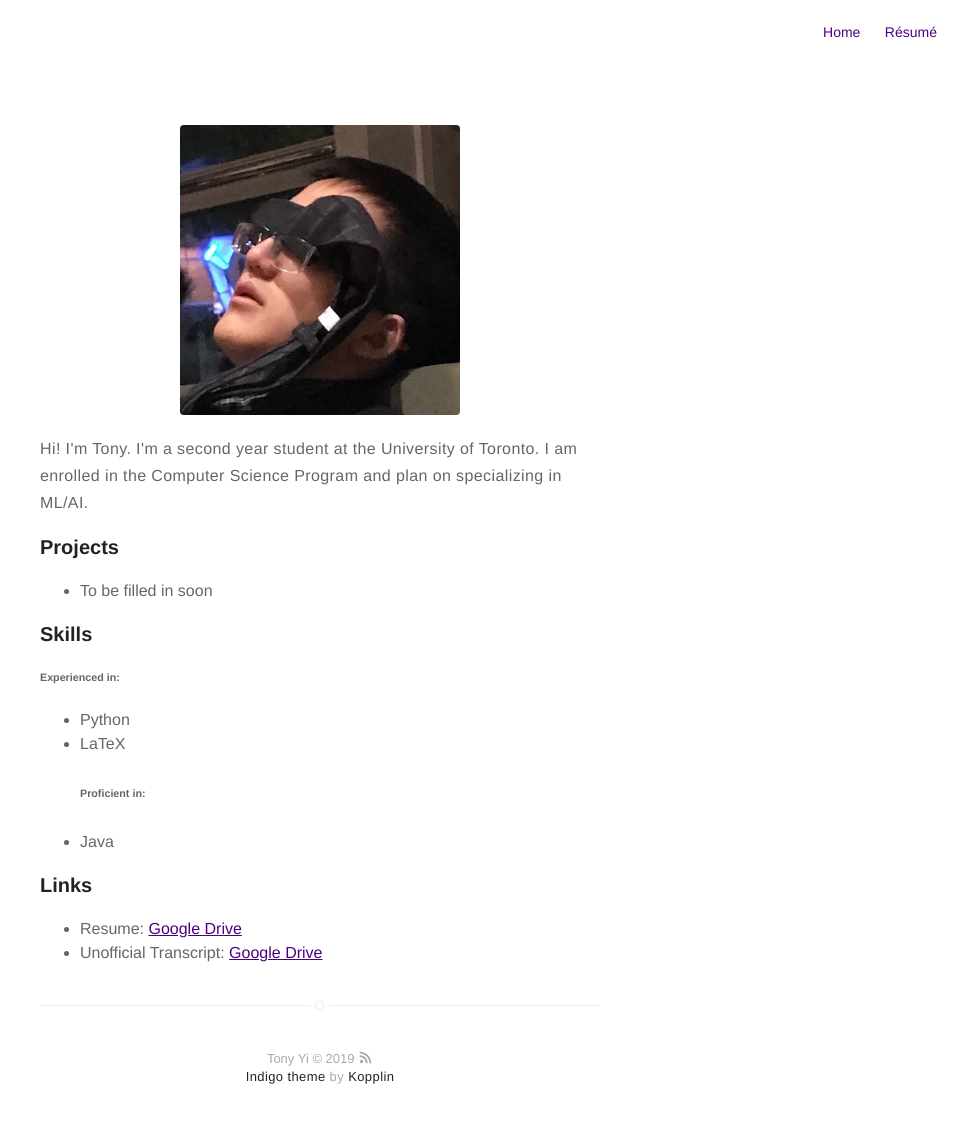
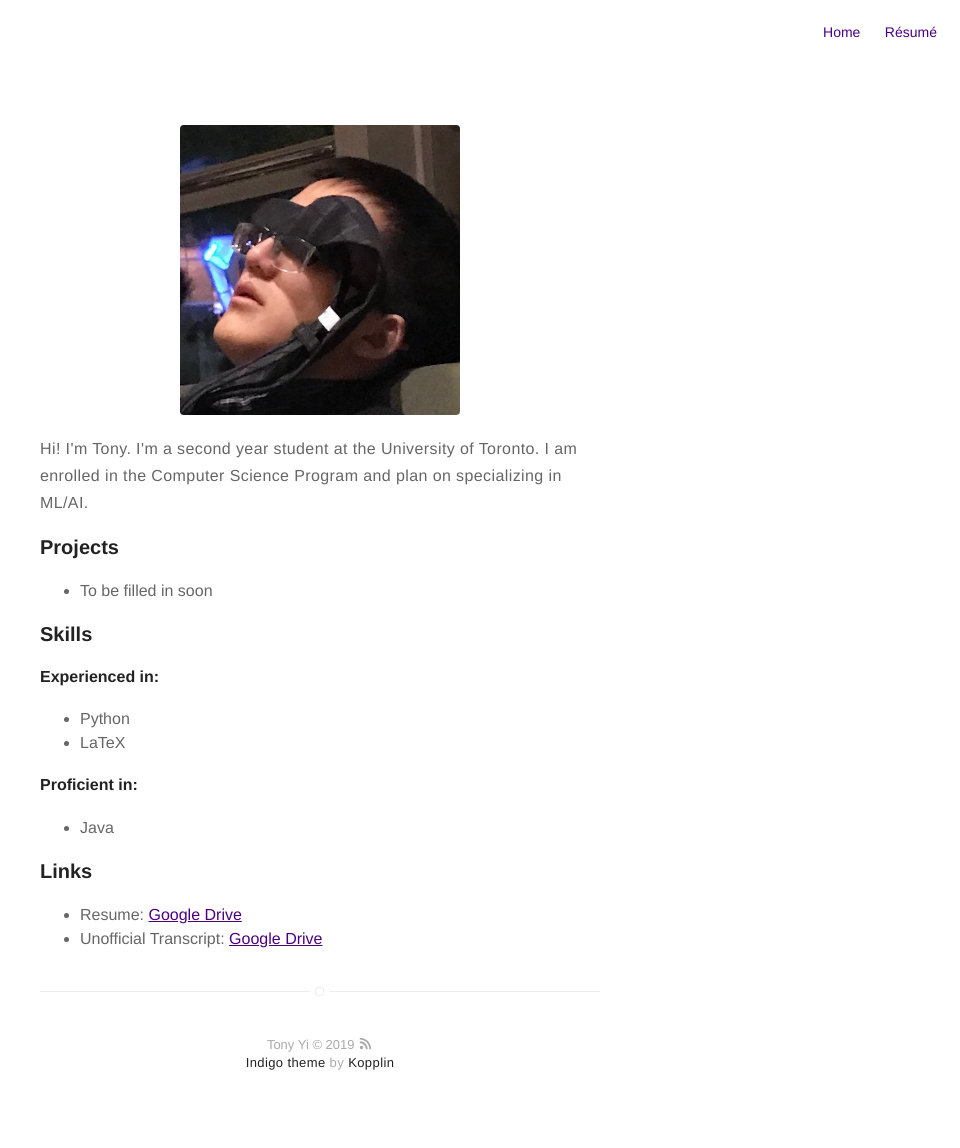
Before and after one commit to tony-ze-yi/tony-ze-yi.github.io, a Jekyll site: the page built from about.md, in a window 1280 px wide. Shown: the whole page, without its empty margins (320-1280 px from the left). Built offline with Jekyll 4.4.1, drawn with Linux system fonts in a browser that asks for light colours.

```diff
--- a/about.md
+++ b/about.md
@@ -10,10 +10,11 @@ layout: page
 * To be filled in soon
 
 ### Skills
-###### Experienced in:
+#### Experienced in:
 * Python
 * LaTeX
-###### Proficient in:
+
+#### Proficient in:
 * Java
 
 ### Links
```
